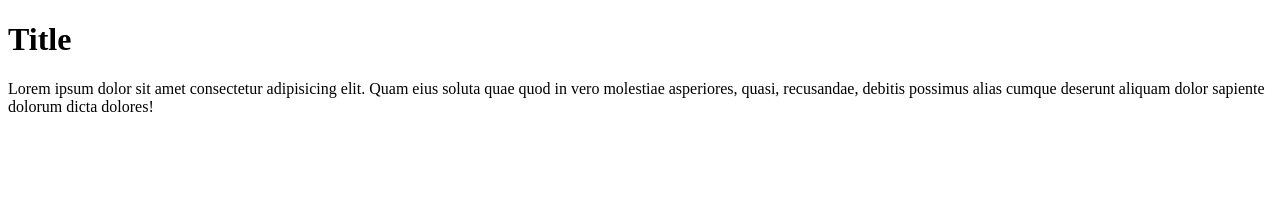
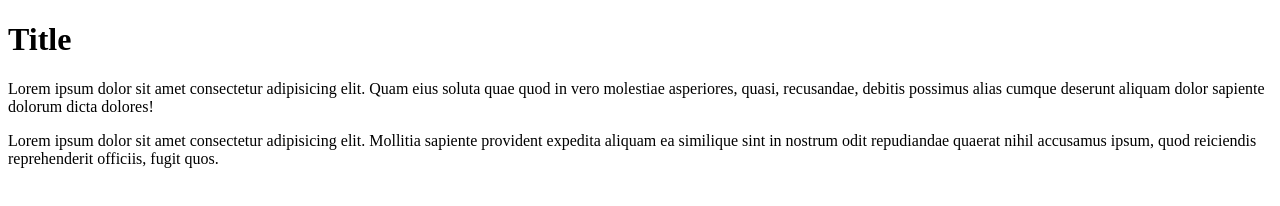
Before and after one commit to SvetiSh/L-3, a plain HTML site: page index.html in a window 1280 px wide. Drawn offline with Linux system fonts and the light colour scheme.

Commit message:
L-3-HW-2

```diff
--- a/index.html
+++ b/index.html
@@ -13,6 +13,12 @@
         debitis possimus alias cumque deserunt aliquam dolor sapiente dolorum
         dicta dolores!
       </p>
+      <p>
+        Lorem ipsum dolor sit amet consectetur adipisicing elit. Mollitia
+        sapiente provident expedita aliquam ea similique sint in nostrum odit
+        repudiandae quaerat nihil accusamus ipsum, quod reiciendis reprehenderit
+        officiis, fugit quos.
+      </p>
     </div>
   </body>
 </html>
```
